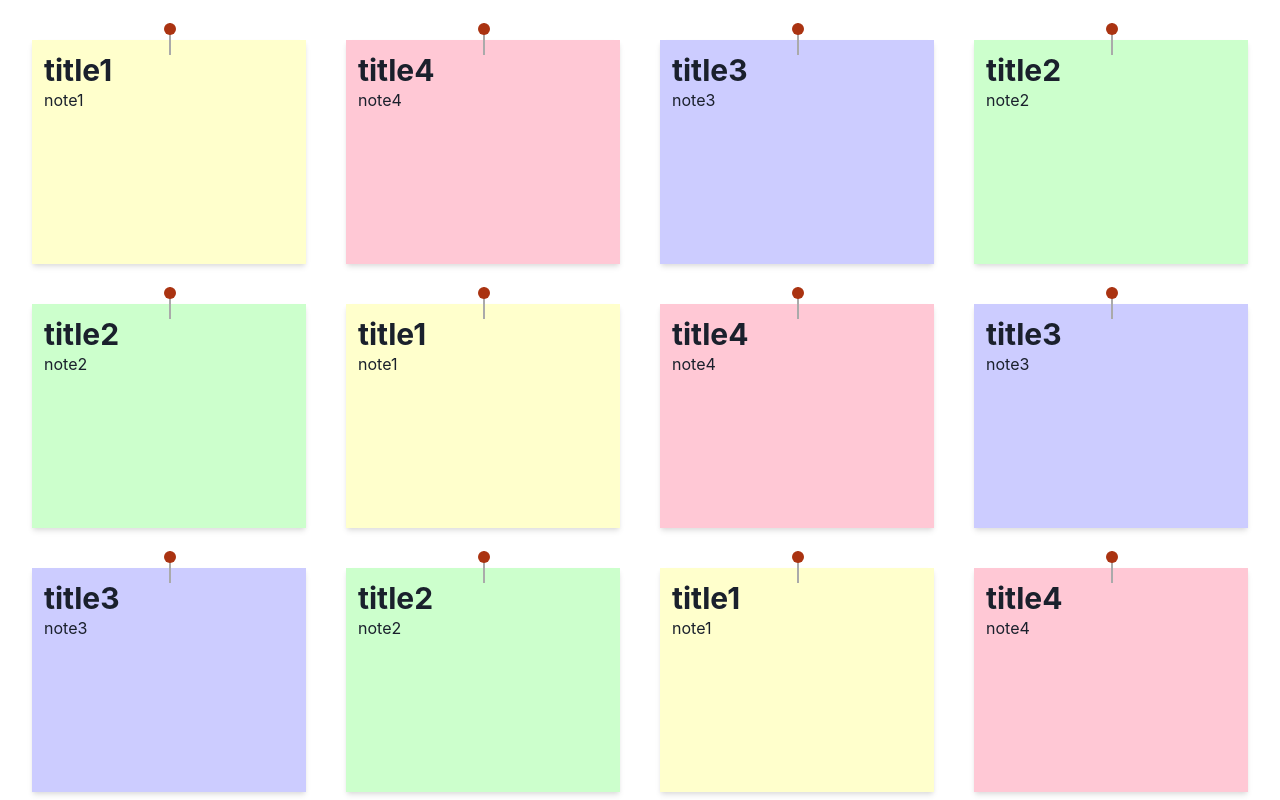
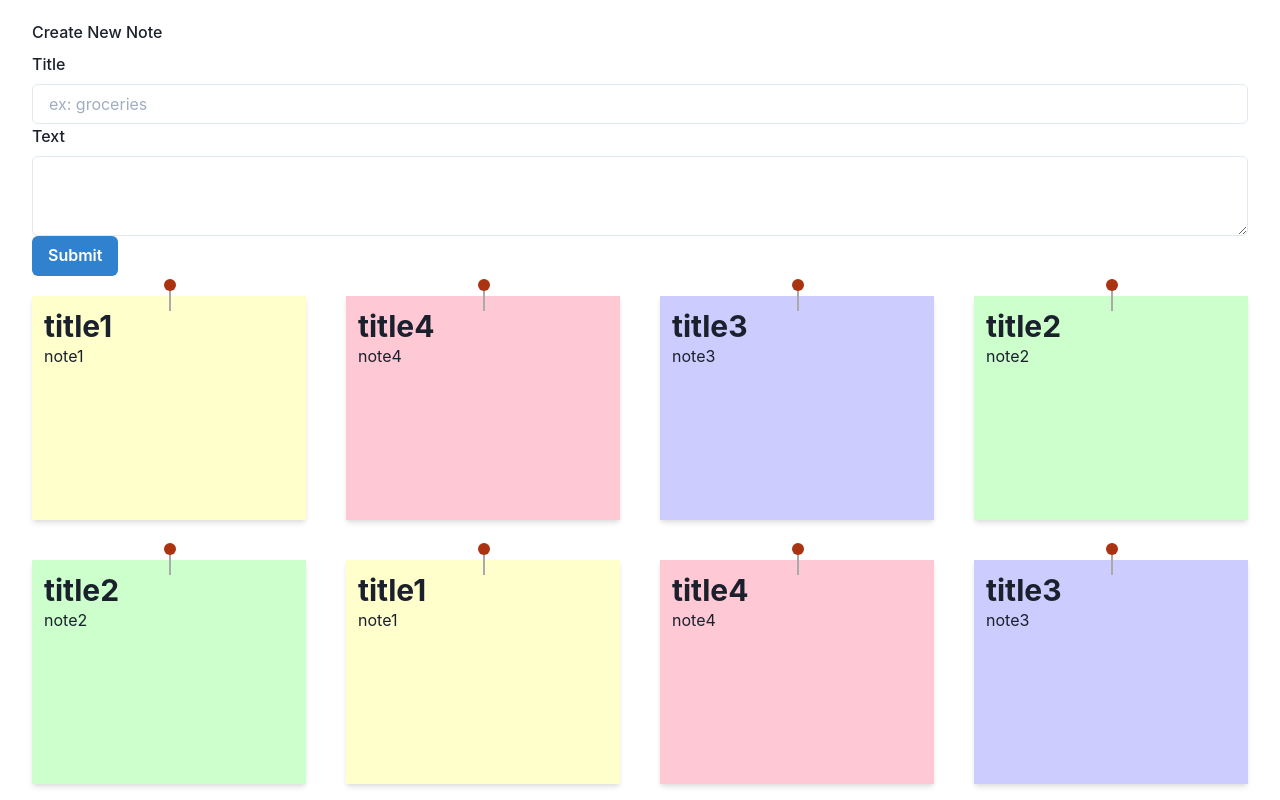
Before and after one commit to Kyosukyuu/notesApp, a React (Create React App) app in the folder client/: page / in a window 1280 px wide. Shown: the top 800 px of the page. Built offline with nearby package versions, Linux system fonts and the light colour scheme.

Commit message:
using react hook form

```diff
--- a/client/src/App.js
+++ b/client/src/App.js
@@ -1,10 +1,12 @@
 import { Box } from "@chakra-ui/react";
 import React from "react";
 import Notes from "./components/Notes";
+import PostNoteForm from "./components/PostNoteForm";
 
 const App = () => {
   return (
     <Box as="main" mt={5} mx={8}>
+      <PostNoteForm />
       <Notes />
     </Box>
   );
--- a/client/src/components/Notes.js
+++ b/client/src/components/Notes.js
@@ -1,5 +1,5 @@
 import PostIt from "./PostIt";
-import { SimpleGrid, Box } from "@chakra-ui/react";
+import { Box } from "@chakra-ui/react";
 
 const Notes = () => {
   return (
--- a/client/src/components/PostIt.js
+++ b/client/src/components/PostIt.js
@@ -20,7 +20,7 @@ const PostIt = ({ title, text, bg }) => {
     <Box
       bg={bgCol}
       boxShadow="md"
-      height="14rem"
+      minHeight="14rem"
       // width="14rem"
       width="100%"
       // m={4}
--- a/client/src/components/PostNoteForm.js
+++ b/client/src/components/PostNoteForm.js
@@ -1,5 +1,34 @@
 import { useForm } from "react-hook-form";
+import {
+  Box,
+  FormControl,
+  FormLabel,
+  FormErrorMessage,
+  Input,
+  Textarea,
+  Button,
+} from "@chakra-ui/react";
 
-const PostNoteForm = () => {};
+const PostNoteForm = () => {
+  const { register, handleSubmit } = useForm();
+  const submitNote = (data) => console.log(data);
+  return (
+    <Box as="form">
+      <FormControl id="new-note">
+        <FormLabel>Create New Note</FormLabel>
+        <FormLabel htmlFor="note-title">Title</FormLabel>
+        <Input
+          type="text"
+          placeholder="ex: groceries"
+          name="note-title"
+          {...register("example")}
+        />
+        <FormLabel htmlFor="note-text">Text</FormLabel>
+        <Textarea type="text" name="note-text" />
+      </FormControl>
+      <Button colorScheme="blue">Submit</Button>
+    </Box>
+  );
+};
 
 export default PostNoteForm;
```
